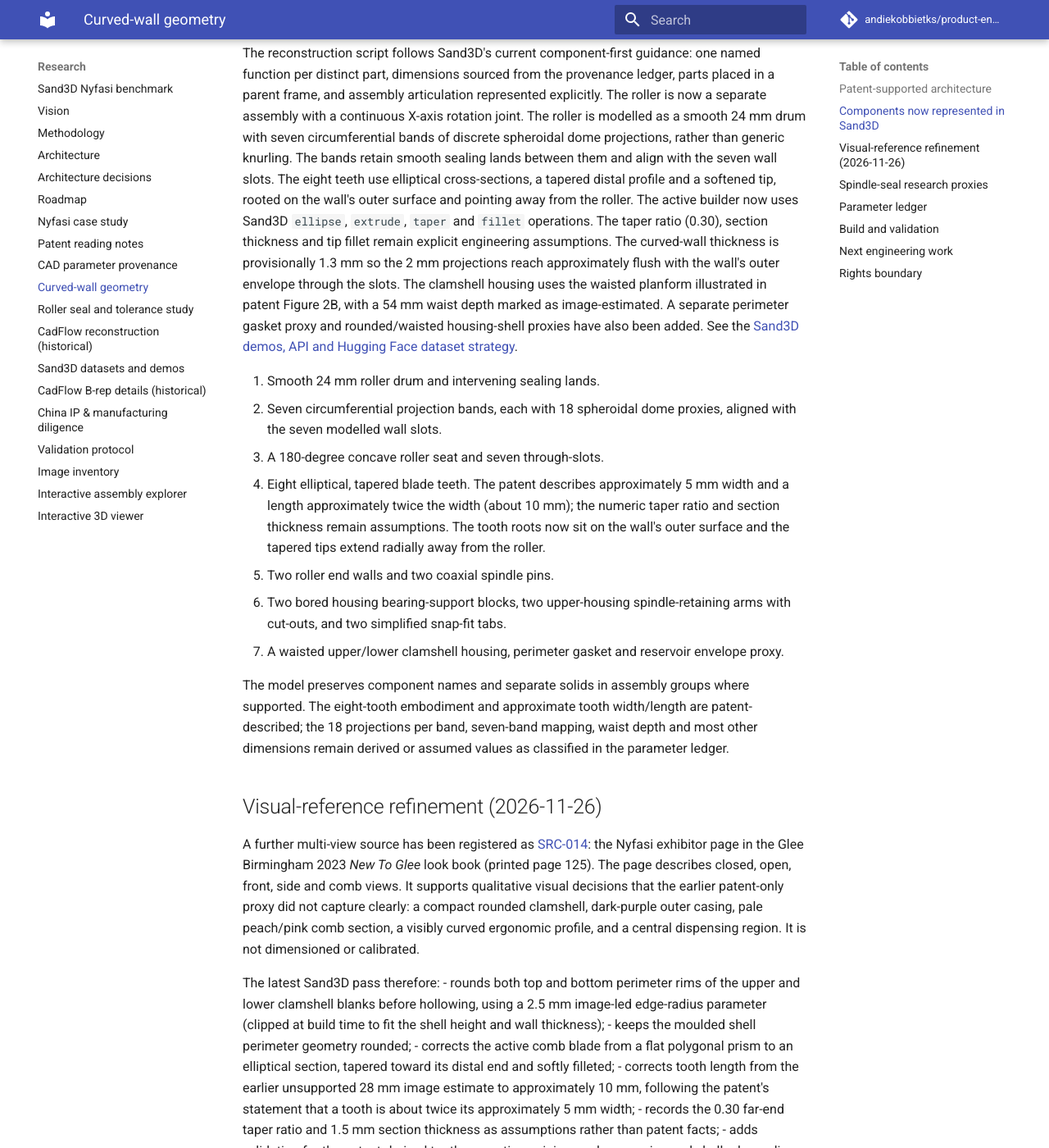
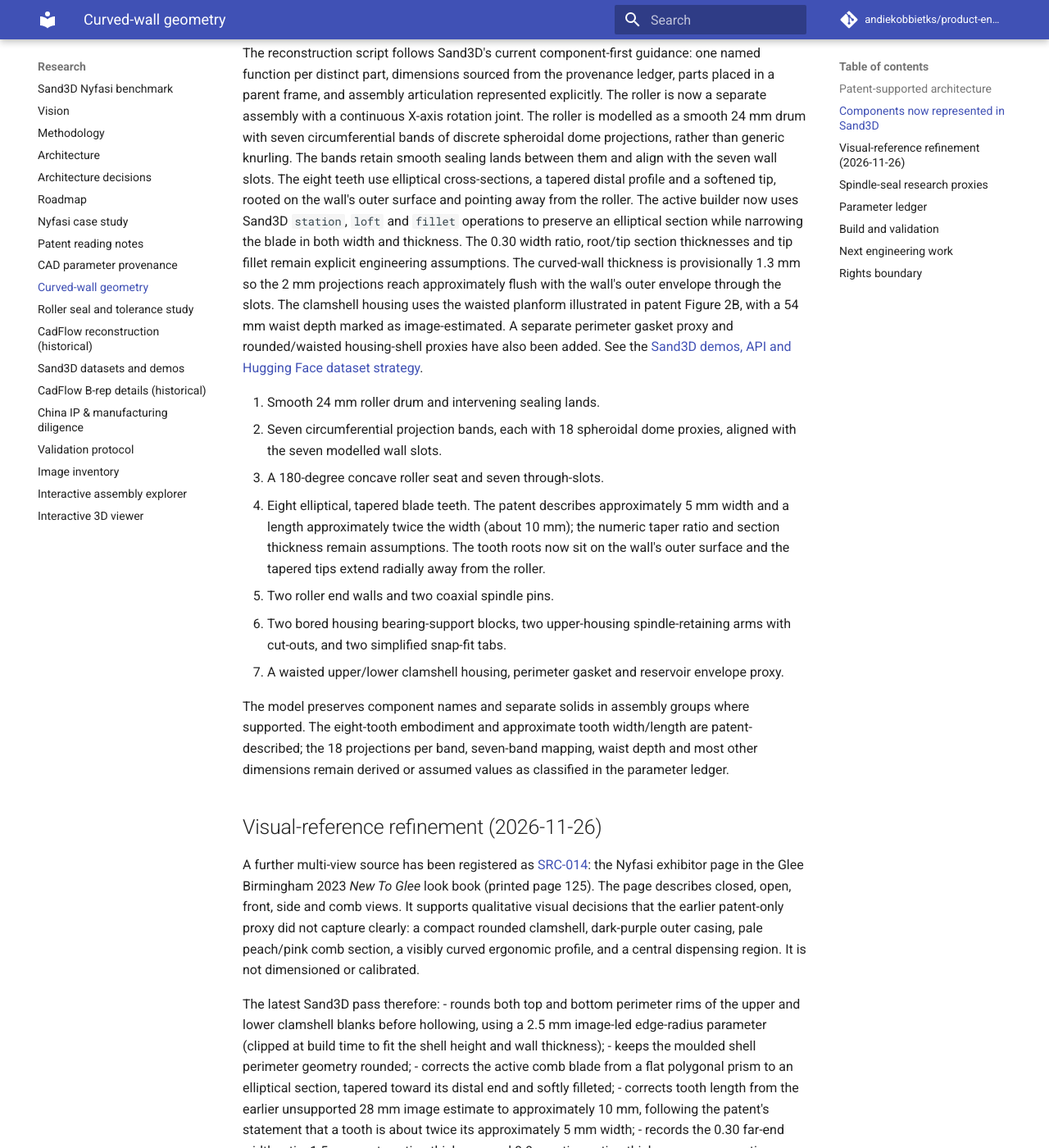
Before and after one commit to andiekobbietks/product-engineering-lab, an MkDocs documentation site: the page built from docs/experiments/curved-wall-geometry.md, in a window 1280 px wide and 1400 px high, scrolled down 655 px. Shown: the whole window at 82% size. Built offline with MkDocs 1.6.1 and Material for MkDocs 9.7.7, drawn with Linux system fonts in a browser that asks for light colours; comment, search, counter and statistics services are not loaded; some of the changed text lies outside the part shown.

Commit message:
docs(nyfasi): describe loft-based elliptical blade construction

```diff
--- a/docs/experiments/curved-wall-geometry.md
+++ b/docs/experiments/curved-wall-geometry.md
@@ -11,7 +11,7 @@ The patent figures are schematic. They do not provide overall housing dimensions
 
 ## Components now represented in Sand3D
 
-The reconstruction script follows Sand3D's current component-first guidance: one named function per distinct part, dimensions sourced from the provenance ledger, parts placed in a parent frame, and assembly articulation represented explicitly. The roller is now a separate assembly with a continuous X-axis rotation joint. The roller is modelled as a smooth 24 mm drum with seven circumferential bands of discrete spheroidal dome projections, rather than generic knurling. The bands retain smooth sealing lands between them and align with the seven wall slots. The eight teeth use elliptical cross-sections, a tapered distal profile and a softened tip, rooted on the wall's outer surface and pointing away from the roller. The active builder now uses Sand3D `ellipse`, `extrude`, `taper` and `fillet` operations. The taper ratio (0.30), section thickness and tip fillet remain explicit engineering assumptions. The curved-wall thickness is provisionally 1.3 mm so the 2 mm projections reach approximately flush with the wall's outer envelope through the slots. The clamshell housing uses the waisted planform illustrated in patent Figure 2B, with a 54 mm waist depth marked as image-estimated. A separate perimeter gasket proxy and rounded/waisted housing-shell proxies have also been added. See the [Sand3D demos, API and Hugging Face dataset strategy](sand3d-dataset-strategy.md).
+The reconstruction script follows Sand3D's current component-first guidance: one named function per distinct part, dimensions sourced from the provenance ledger, parts placed in a parent frame, and assembly articulation represented explicitly. The roller is now a separate assembly with a continuous X-axis rotation joint. The roller is modelled as a smooth 24 mm drum with seven circumferential bands of discrete spheroidal dome projections, rather than generic knurling. The bands retain smooth sealing lands between them and align with the seven wall slots. The eight teeth use elliptical cross-sections, a tapered distal profile and a softened tip, rooted on the wall's outer surface and pointing away from the roller. The active builder now uses Sand3D `station`, `loft` and `fillet` operations to preserve an elliptical section while narrowing the blade in both width and thickness. The 0.30 width ratio, root/tip section thicknesses and tip fillet remain explicit engineering assumptions. The curved-wall thickness is provisionally 1.3 mm so the 2 mm projections reach approximately flush with the wall's outer envelope through the slots. The clamshell housing uses the waisted planform illustrated in patent Figure 2B, with a 54 mm waist depth marked as image-estimated. A separate perimeter gasket proxy and rounded/waisted housing-shell proxies have also been added. See the [Sand3D demos, API and Hugging Face dataset strategy](sand3d-dataset-strategy.md).
 
 1. Smooth 24 mm roller drum and intervening sealing lands.
 2. Seven circumferential projection bands, each with 18 spheroidal dome proxies, aligned with the seven modelled wall slots.
@@ -33,7 +33,7 @@ The latest Sand3D pass therefore:
 - keeps the moulded shell perimeter geometry rounded;
 - corrects the active comb blade from a flat polygonal prism to an elliptical section, tapered toward its distal end and softly filleted;
 - corrects tooth length from the earlier unsupported 28 mm image estimate to approximately 10 mm, following the patent's statement that a tooth is about twice its approximately 5 mm width;
-- records the 0.30 far-end taper ratio and 1.5 mm section thickness as assumptions rather than patent facts;
+- records the 0.30 far-end width ratio, 1.5 mm root section thickness and 0.9 mm tip section thickness as assumptions rather than patent facts;
 - adds validation for the patent-derived tooth proportion, minimum clear spacing and shell edge-radius envelope.
 
 The look-book imagery is used for qualitative shape and colour blocking only. It does not justify changing the assumed 130 × 68 mm housing envelope into a claimed exact measurement. The public source does not expose a calibrated ruler, dimensioned orthographic drawing or physical sample. Exact retail dimensions remain unresolved until authorised CAD or physical metrology is available.
@@ -54,7 +54,8 @@ Two separately named annular elastomer seal proxies are included around the spin
 | Curved slotted-wall thickness | 1.3 mm | Engineering assumption to align projection tips with the outer envelope |
 | Band axial footprint | 2 mm | Engineering assumption |
 | Housing waist depth | 54 mm | Image-estimated from Figure 2B; low confidence |
-| Tooth taper | 0.30 far-end scale ratio | Engineering assumption; not dimensioned by patent |
+| Tooth tip width ratio | 0.30 far-end/root width ratio | Engineering assumption; not dimensioned by patent |
+| Tooth tip section thickness | 0.9 mm | Engineering assumption; not dimensioned by patent |
 | Housing vertical edge fillet | 2.5 mm | Low-confidence image-led assumption from SRC-014; clipped to fit shell height and wall thickness |
 | Tooth-root datum | -20.8 mm | Derived from the wall outer radius; teeth point away from the roller |
 | End-wall diameter | 25 mm | Engineering assumption |
```
